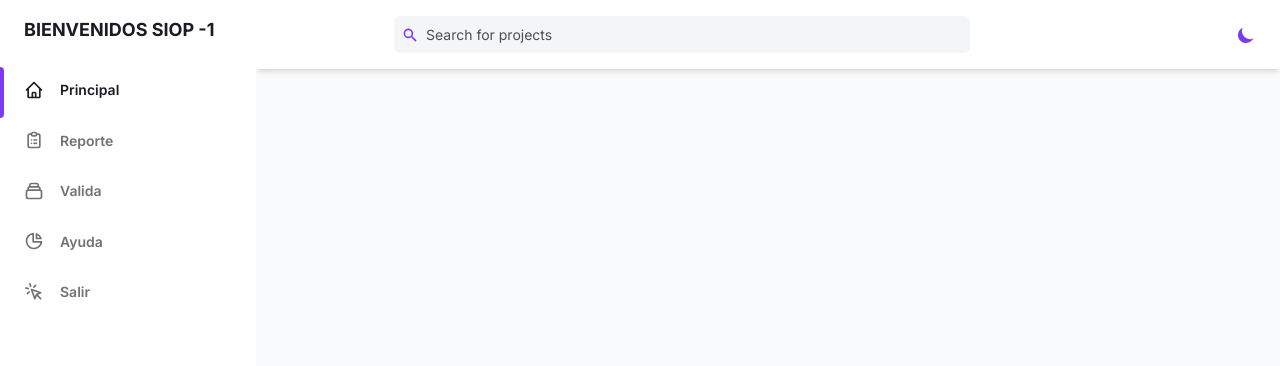
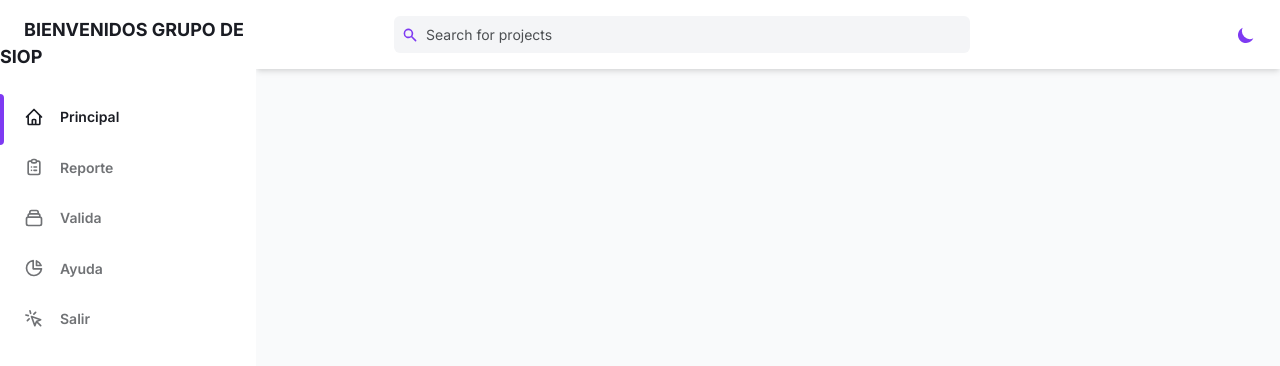
Before and after one commit to 20042001/devops-demo, a plain HTML site: page index.html in a window 1280 px wide. Drawn offline with nearby package versions, Linux system fonts and the light colour scheme.

Commit message:
commit -demoooo

```diff
--- a/index.html
+++ b/index.html
@@ -41,7 +41,7 @@
             class="ml-6 text-lg font-bold text-gray-800 dark:text-gray-200"
             href="#"
           >
-            BIENVENIDOS SIOP -1
+            BIENVENIDOS GRUPO DE SIOP
           </a>
           <ul class="mt-6">
             <li class="relative px-6 py-3">
```
